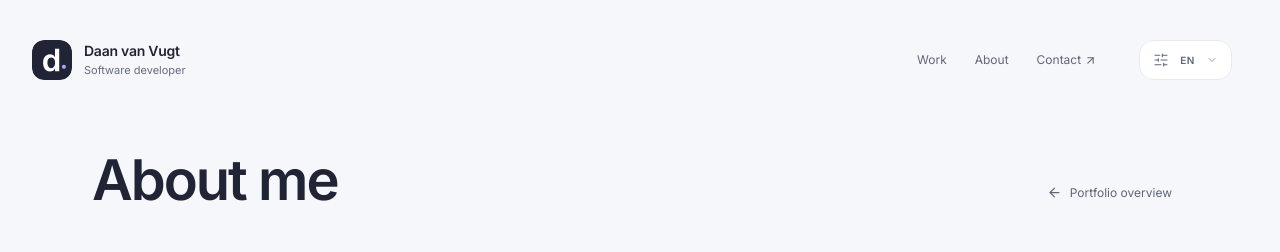
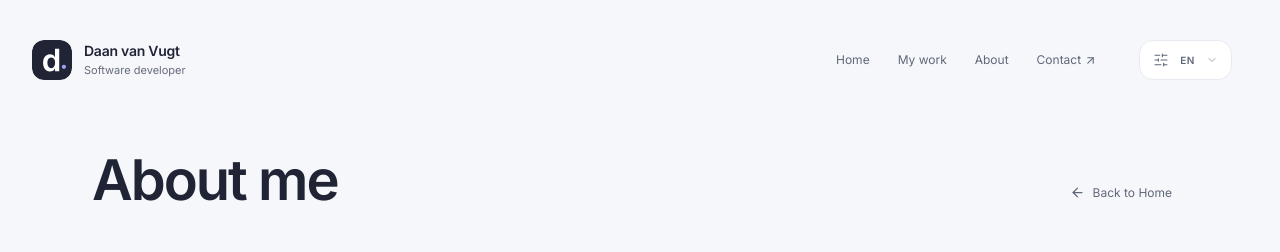
Before and after one commit to DaanvanVugt99/portfolio, a React (Vite) app: page /about in a window 1280 px wide. Shown: the top 252 px of the page. Built offline with nearby package versions, Linux system fonts and the light colour scheme.

Commit message:
rename portfolio overview to Home and update navigation

```diff
--- a/src/App.tsx
+++ b/src/App.tsx
@@ -43,7 +43,11 @@ function Header() {
   const { t } = useTranslation()
   return (
     <StickyHeader className="site-header">
-      <Link className="identity" to="/" aria-label={t('navigation.home')}>
+      <Link
+        className="identity"
+        to="/portfolio"
+        aria-label={`${profile.name}, ${t('navigation.home')}`}
+      >
         <span className="monogram">
           <BrandMark />
         </span>
@@ -52,6 +56,7 @@ function Header() {
         </span>
       </Link>
       <nav aria-label={t('navigation.label')}>
+        <Link to="/portfolio">{t('navigation.home')}</Link>
         <Link to="/projects">{t('navigation.work')}</Link>
         <Link to="/about">{t('navigation.about')}</Link>
         <Link to="/contact">
--- a/src/i18n/locales/en.json
+++ b/src/i18n/locales/en.json
@@ -15,13 +15,13 @@
     "deviceReduced": "Reduced motion enabled by your device"
   },
   "navigation": {
-    "home": "Daan van Vugt, home",
+    "home": "Home",
     "label": "Main navigation",
-    "work": "Work",
+    "work": "My work",
     "about": "About",
     "contact": "Contact",
     "skip": "Skip to content",
-    "openPortfolio": "Open portfolio overview",
+    "openPortfolio": "Open Home",
     "landing": "Landing page",
     "back": "Back to projects"
   },
@@ -38,7 +38,7 @@
     "action": "View portfolio"
   },
   "overview": {
-    "title": "Portfolio",
+    "title": "Home",
     "viewProjects": "View projects",
     "experience": "Experience",
     "years": "years",
@@ -61,7 +61,7 @@
   },
   "experience": {
     "title": "Experience & education",
-    "back": "Back to portfolio",
+    "back": "Back to Home",
     "cardLink": "View work and education timeline",
     "listLabel": "Work and education, most recent first",
     "to": "to",
@@ -131,7 +131,7 @@
   },
   "projects": {
     "vex": {
-      "eyebrow": "Professional work · iOS & Android",
+      "eyebrow": "Professional work",
       "description": "An iOS and Android hotel app for bookings, online check-in, digital room keys, and rewards.",
       "role": "App development alongside a colleague, plus work on the shared Roomserve backend at Valk Digital.",
       "contributions": [
@@ -147,7 +147,7 @@
       }
     },
     "divergence": {
-      "eyebrow": "Personal project · GBA / C",
+      "eyebrow": "Personal project",
       "description": "A personal C project extending Pokémon Emerald Rogue with custom game systems, tooling, and regression checks.",
       "role": "Personal development on a standalone fork of Pokémon Emerald Rogue.",
       "contributions": [
@@ -164,7 +164,7 @@
       }
     },
     "valk-to-go": {
-      "eyebrow": "Professional work · Full-stack",
+      "eyebrow": "Professional work",
       "description": "Self-service shops at Van der Valk hotels, with checkout systems and a back office for shop management.",
       "role": "Full-stack development across React frontends and an Elixir/Phoenix backend at Valk Digital.",
       "contributions": [
@@ -179,7 +179,7 @@
     },
     "hktd": {
       "title": "HKTD — Housekeeping & technical services",
-      "eyebrow": "Professional work · Mobile & backend",
+      "eyebrow": "Professional work",
       "description": "A mobile app for housekeeping and technical-services staff at Van der Valk hotels.",
       "role": "Development and maintenance of the staff app and its shared backend at Valk Digital.",
       "contributions": [
@@ -197,7 +197,7 @@
   "notFound": {
     "title": "Page not found.",
     "description": "This page does not exist.",
-    "back": "Back to the portfolio"
+    "back": "Back to Home"
   },
   "meta": {
     "home": "Daan van Vugt — Software developer",
@@ -234,8 +234,8 @@
     }
   },
   "work": {
-    "title": "Work",
-    "back": "Portfolio overview",
+    "title": "My work",
+    "back": "Back to Home",
     "technologies": "Technologies",
     "categories": {
       "professional": "Professional work",
@@ -245,7 +245,7 @@
   },
   "about": {
     "title": "About me",
-    "back": "Portfolio overview",
+    "back": "Back to Home",
     "cardLink": "About Daan van Vugt",
     "portraitAlt": "Portrait of Daan van Vugt",
     "outsideWork": "Outside work",
@@ -260,7 +260,7 @@
   },
   "contact": {
     "formLabel": "Send Daan a message",
-    "back": "Portfolio overview",
+    "back": "Back to Home",
     "introduction": "Send me a message using the form, or email me directly.",
     "metaDescription": "Contact Daan van Vugt by email, LinkedIn, or the contact form.",
     "fields": {
--- a/src/i18n/locales/nl.json
+++ b/src/i18n/locales/nl.json
@@ -15,13 +15,13 @@
     "deviceReduced": "Je apparaat heeft minder beweging ingeschakeld"
   },
   "navigation": {
-    "home": "Daan van Vugt, startpagina",
+    "home": "Home",
     "label": "Hoofdnavigatie",
-    "work": "Projecten",
+    "work": "Mijn werk",
     "about": "Over mij",
     "contact": "Contact",
     "skip": "Naar de inhoud",
-    "openPortfolio": "Portfolio-overzicht openen",
+    "openPortfolio": "Home openen",
     "landing": "Startpagina",
     "back": "Terug naar projecten"
   },
@@ -38,7 +38,7 @@
     "action": "Bekijk portfolio"
   },
   "overview": {
-    "title": "Portfolio",
+    "title": "Home",
     "viewProjects": "Bekijk projecten",
     "experience": "Ervaring",
     "years": "jaar",
@@ -61,7 +61,7 @@
   },
   "experience": {
     "title": "Werk & opleiding",
-    "back": "Terug naar portfolio",
+    "back": "Terug naar Home",
     "cardLink": "Bekijk de tijdlijn van werk en opleiding",
     "listLabel": "Werk en opleiding, meest recente eerst",
     "to": "tot",
@@ -197,7 +197,7 @@
   "notFound": {
     "title": "Pagina niet gevonden.",
     "description": "Deze pagina bestaat niet.",
-    "back": "Terug naar het portfolio"
+    "back": "Terug naar Home"
   },
   "meta": {
     "home": "Daan van Vugt — Softwareontwikkelaar",
@@ -234,8 +234,8 @@
     }
   },
   "work": {
-    "title": "Projecten",
-    "back": "Portfolio-overzicht",
+    "title": "Mijn werk",
+    "back": "Terug naar Home",
     "technologies": "Technologieën",
     "categories": {
       "professional": "Professioneel werk",
@@ -245,7 +245,7 @@
   },
   "about": {
     "title": "Over mij",
-    "back": "Portfolio-overzicht",
+    "back": "Terug naar Home",
     "cardLink": "Over Daan van Vugt",
     "portraitAlt": "Portret van Daan van Vugt",
     "outsideWork": "Buiten mijn werk",
@@ -260,7 +260,7 @@
   },
   "contact": {
     "formLabel": "Stuur Daan een bericht",
-    "back": "Portfolio-overzicht",
+    "back": "Terug naar Home",
     "introduction": "Stuur me een bericht via het formulier, of mail me rechtstreeks.",
     "metaDescription": "Neem contact op met Daan van Vugt via e-mail, LinkedIn of het contactformulier.",
     "fields": {
--- a/src/sticky-header.css
+++ b/src/sticky-header.css
@@ -5,6 +5,14 @@
   margin-bottom: -1px;
   transform: translateY(32px);
   pointer-events: none;
+}
+@media (min-width: 701px) and (max-width: 900px) {
+  .site-header {
+    gap: 20px;
+  }
+  .site-header nav {
+    gap: 20px;
+  }
 }
 .sticky-header {
   --header-compact-height: 72px;
```
